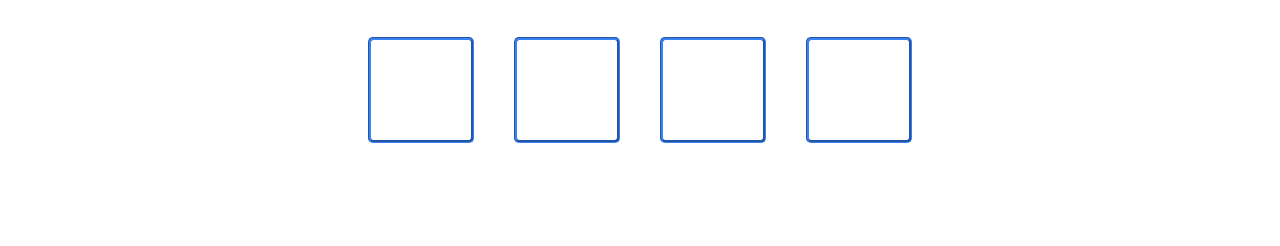
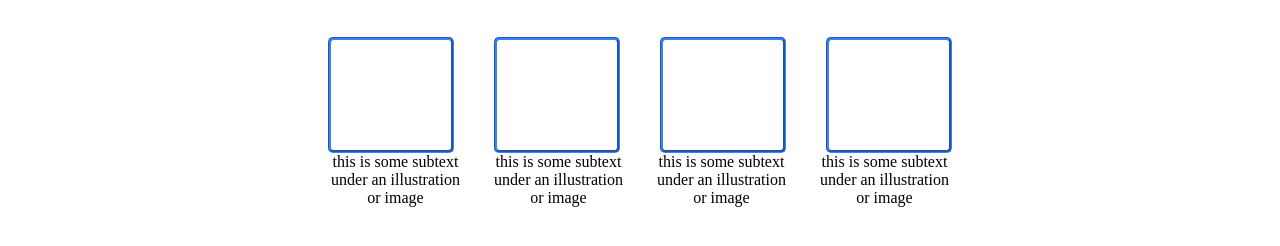
Before and after one commit to sdhinsa11/Odin-Landing-Page, a plain HTML site: page index.html in a window 1280 px wide. Shown: the part 520-766 px from the top of the page. Drawn offline with Linux system fonts and the light colour scheme.

Commit message:
Fixing spacing and adding words in section/block 2

```diff
--- a/index.html
+++ b/index.html
@@ -29,15 +29,22 @@
     </div>
 
     <div class = "Second">
-       <div class = second_title> Some random information.</div>
-       <div class = "all-squares">
-        <div class = squares></div>
-        <div class = squares></div>
-        <div class = squares></div>
-        <div class = squares></div>
+      <div class = "box-and-title">
+        <div class = "second_title"> Some random information.</div>
+        <div class = "all-squares">
+          <div class = squares></div>
+          <div class = squares></div>
+          <div class = squares></div>
+          <div class = squares></div>
+        </div>
       </div>
 
-
+      <div class = "all-sub-text">
+        <div class = "sub-text">this is some subtext under an illustration or image</div>
+        <div class = "sub-text">this is some subtext under an illustration or image </div>
+        <div class = "sub-text">this is some subtext under an illustration or image</div>
+        <div class = "sub-text">this is some subtext under an illustration or image</div>
+      </div>
 
     </div>
 
--- a/style.css
+++ b/style.css
@@ -73,8 +73,6 @@
     align-items: center;
     font-weight: bold;
     font-size: 36px;
-
-
 }
 
 .all-squares{
@@ -86,8 +84,8 @@
     border-style: groove;
     border-color: #3882f6 ;
     color: white;
-    height: 100px;
-    width: 100px;
+    height: 110px;
+    width: 120px;
     border-radius: 5px;
 
 }
@@ -96,6 +94,27 @@
     display: flex;
     flex-direction: column;
     padding-top: 20px;
-    gap: 40px;
+    padding-bottom:130px;
+}
 
+.all-sub-text{
+    display: flex;
+    gap: 33px;
+    justify-content: center;
 }
+
+.sub-text{
+    display: flex;
+    flex-direction: row;
+    width: 130px;
+    height: 10px;
+    justify-content: center;
+    align-content: center;
+    text-align: center;
+}
+
+.box-and-title{
+    display: flex;
+    flex-direction: column;
+    gap:40px;
+}
```
